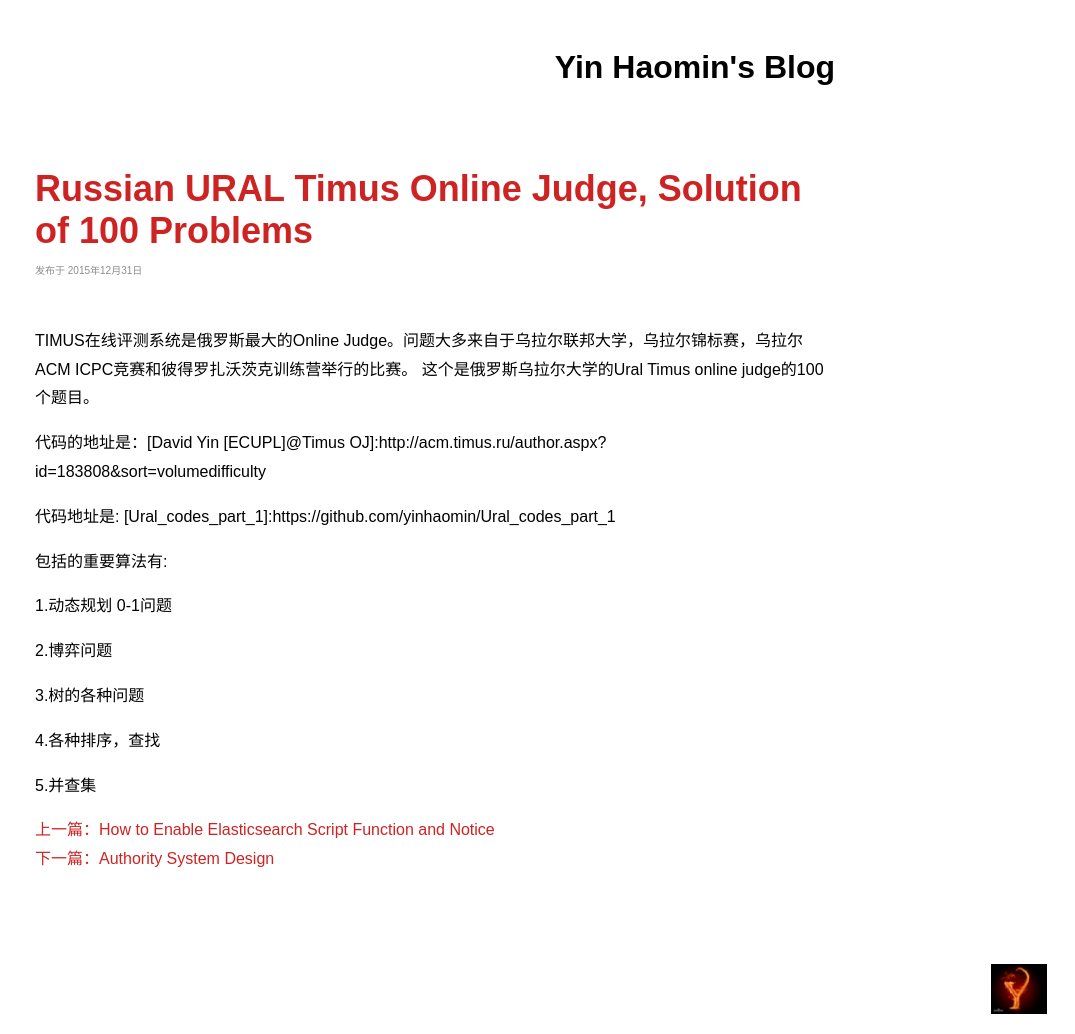
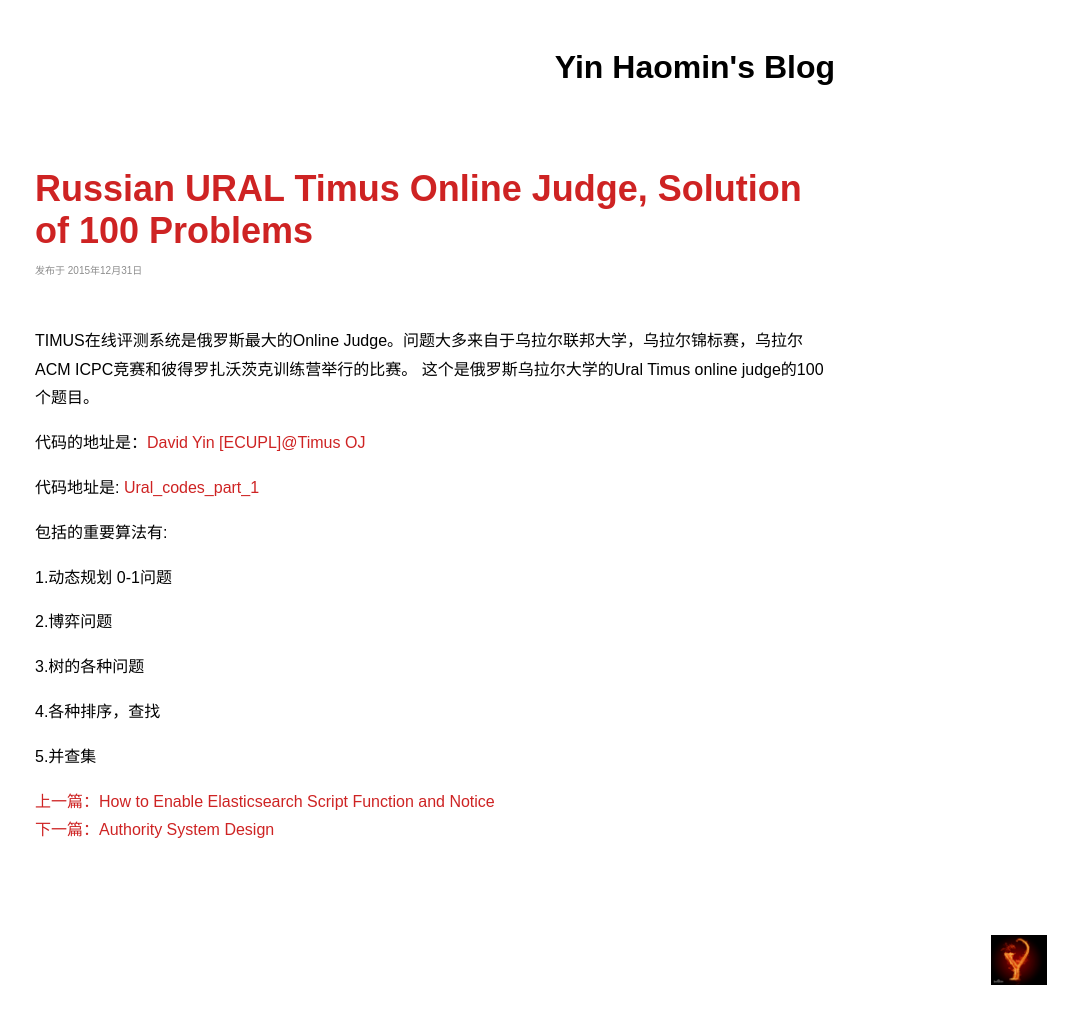
Before and after one commit to yinhaomin/yinhaomin.github.io, a Jekyll site: the page built from _posts/2015-12-31-Russian URAL Timus Online Judge, Solution of 100 Problems.md, in a window 1280 px wide. Shown: the whole page, without its empty margins (205-1280 px from the left). Built offline with Jekyll 4.4.1, drawn with Linux system fonts in a browser that asks for light colours; comment, search, counter and statistics services are not loaded; after the commit the page ends 1005 px from its top, so only the background shows below that.

Commit message:
Update 2015-12-31-Russian URAL Timus Online Judge, Solution of 100 Problems.md

```diff
--- a/_posts/2015-12-31-Russian URAL Timus Online Judge, Solution of 100 Problems.md
+++ b/_posts/2015-12-31-Russian URAL Timus Online Judge, Solution of 100 Problems.md
@@ -8,9 +8,9 @@
 TIMUS在线评测系统是俄罗斯最大的Online Judge。问题大多来自于乌拉尔联邦大学，乌拉尔锦标赛，乌拉尔ACM ICPC竞赛和彼得罗扎沃茨克训练营举行的比赛。
 这个是俄罗斯乌拉尔大学的Ural Timus online judge的100个题目。
 
-代码的地址是：[David Yin [ECUPL]@Timus OJ]:http://acm.timus.ru/author.aspx?id=183808&sort=volumedifficulty
+代码的地址是：[David Yin [ECUPL]@Timus OJ](http://acm.timus.ru/author.aspx?id=183808&sort=volumedifficulty)
 
-代码地址是: [Ural_codes_part_1]:https://github.com/yinhaomin/Ural_codes_part_1
+代码地址是: [Ural_codes_part_1](https://github.com/yinhaomin/Ural_codes_part_1)
 
 包括的重要算法有:
 
```
